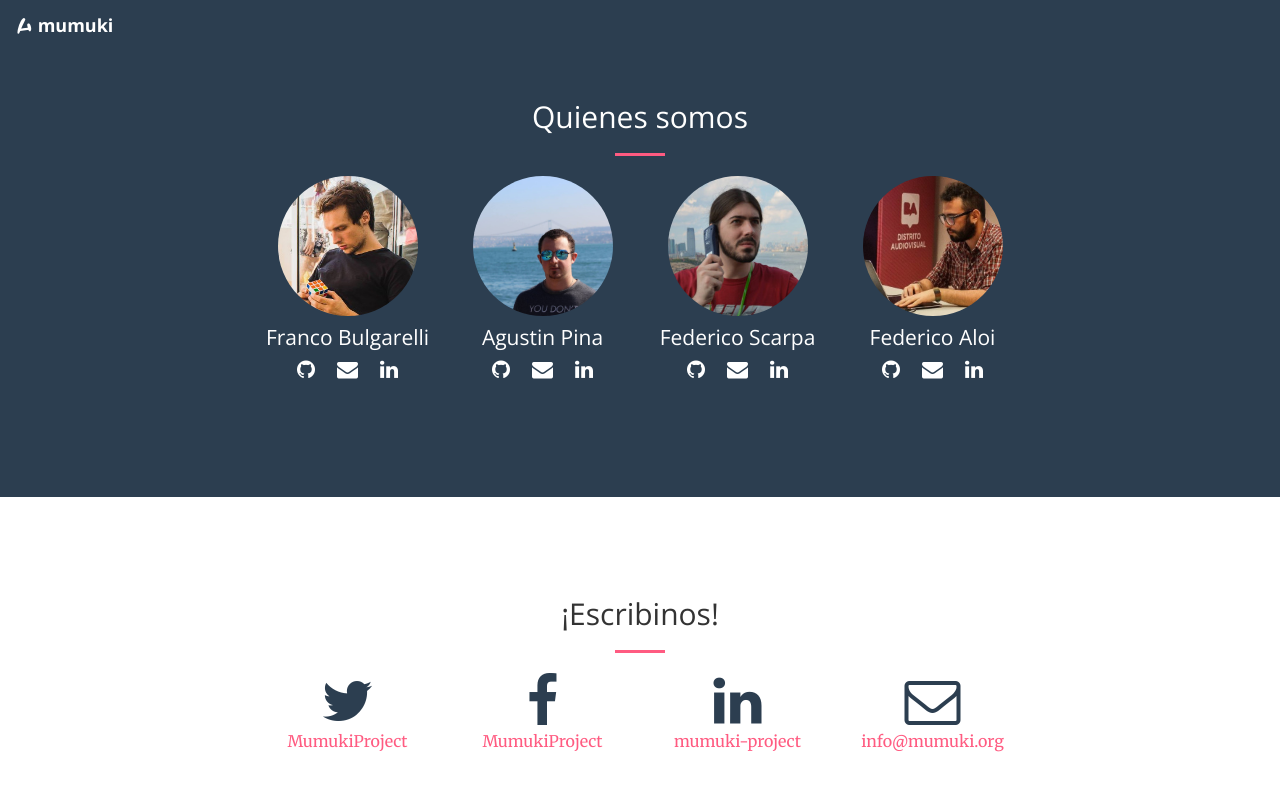
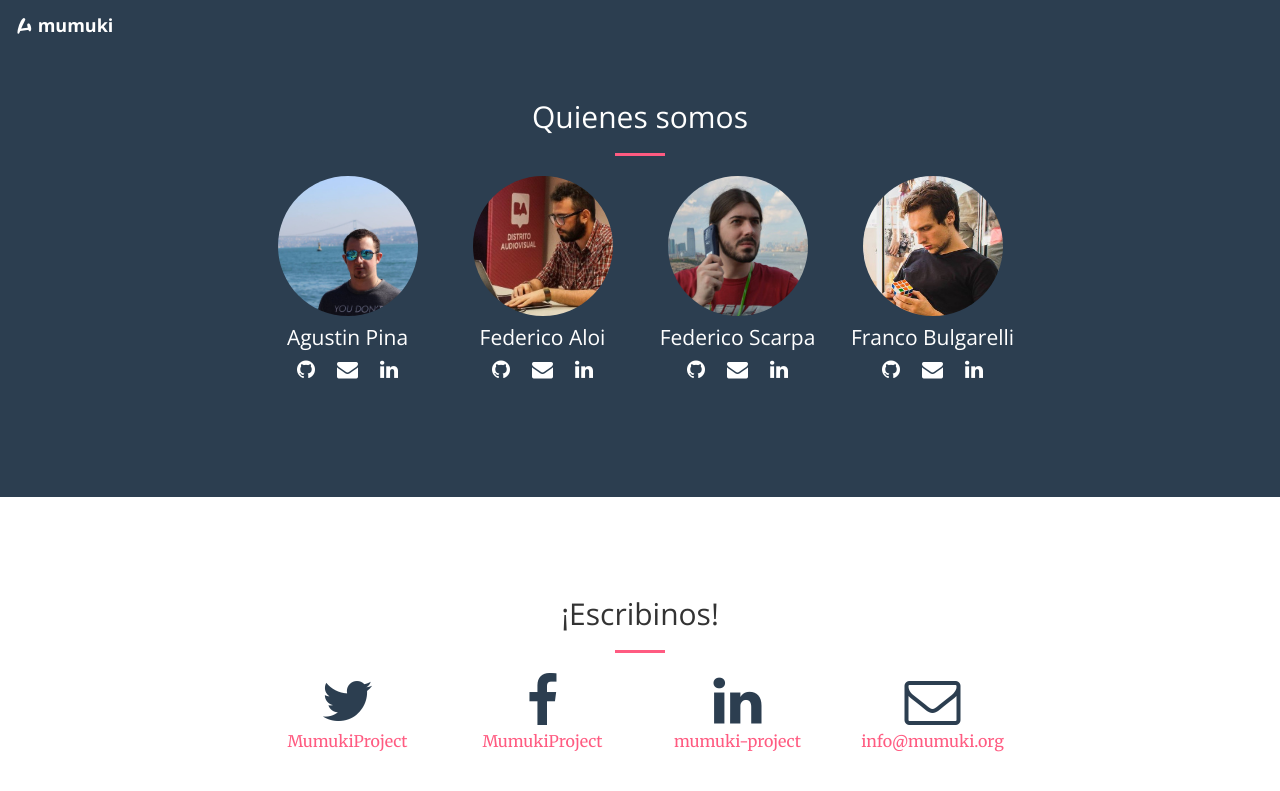
Before and after one commit to mumuki/mumuki.github.io, a Jekyll site: the page built from us.html, in a window 1280 px wide. Shown: the top 791 px of the page. Built offline with Jekyll 4.4.1, drawn with Linux system fonts in a browser that asks for light colours.

Commit message:
Improve responsiveness

```diff
--- a/_includes/contact.html
+++ b/_includes/contact.html
@@ -7,25 +7,25 @@
             </div>
         </div>
         <div class="row">
-            <div class="col-lg-2 col-lg-offset-2 text-center">
+            <div class="col-lg-2 col-md-2 col-xs-6 col-lg-offset-2 col-md-offset-2 text-center">
                 <a href="https://twitter.com/{{ site.twitter_username }}">
                     <i class="fa fa-twitter fa-3x wow bounceIn" data-wow-delay=".1s"></i>
                     <p>{{ site.twitter_username }}</p>
                 </a>
             </div>
-            <div class="col-lg-2 text-center">
+            <div class="col-lg-2 col-md-2 col-xs-6 text-center">
                 <a href="https://facebook.com/{{ site.facebook_username }}">
                     <i class="fa fa-facebook fa-3x wow bounceIn" data-wow-delay=".1s"></i>
                     <p>{{ site.facebook_username }}</p>
                 </a>
             </div>
-            <div class="col-lg-2 text-center">
+            <div class="col-lg-2 col-md-2 col-xs-6 text-center">
                 <a href="https://linkedin.com/company/{{ site.linkedin_username }}">
                     <i class="fa fa-linkedin fa-3x wow bounceIn" data-wow-delay=".1s"></i>
                     <p>{{ site.linkedin_username }}</p>
                 </a>
             </div>
-            <div class="col-lg-2 text-center">
+            <div class="col-lg-2 col-md-2 col-xs-6 text-center">
                 <a href="mailto:{{ site.email }}">
                 <i class="fa fa-envelope-o fa-3x wow bounceIn" data-wow-delay=".1s"></i>
                     <p>{{ site.email }}</p>
--- a/_includes/us.html
+++ b/_includes/us.html
@@ -7,7 +7,70 @@
             </div>
         </div>
         <div class="row">
-            <div class="col-lg-2 col-lg-offset-2 text-center">
+            <div class="col-lg-2 col-md-2 col-xs-6 col-lg-offset-2 col-md-offset-2 text-center">
+                <img src="/img/agus.jpg" class="img-circle person-logo">
+                <h4 class="name-title">Agustin Pina</h4>
+                <div class="row icons">
+                    <div class="col-lg-4 col-md-4 col-xs-4 nopadding">
+                        <a href="https://github.com/aguspina" class="pull-right">
+                            <i class="fa fa-github"></i>
+                        </a>
+                    </div>
+                    <div class="col-lg-4 col-md-4 col-xs-4 nopadding">
+                        <a href="mailto:agus@mumuki.org" class="white-link">
+                            <i class="fa fa-envelope"></i>
+                        </a>
+                    </div>
+                    <div class="col-lg-4 col-md-4 col-xs-4 nopadding">
+                        <a href="https://linkedin.com/in/aguspina" class="pull-left">
+                            <i class="fa fa-linkedin"></i>
+                        </a>
+                    </div>
+                </div>
+            </div>
+            <div class="col-lg-2 col-md-2 col-xs-6 text-center">
+                <img src="/img/faloi.jpg" class="img-circle person-logo">
+                <h4 class="name-title">Federico Aloi</h4>
+                <div class="row icons">
+                    <div class="col-lg-4 col-md-4 col-xs-4 nopadding">
+                        <a href="https://github.com/faloi" class="pull-right">
+                            <i class="fa fa-github"></i>
+                        </a>
+                    </div>
+                    <div class="col-lg-4 col-md-4 col-xs-4 nopadding">
+                        <a href="mailto:fede@mumuki.org" class="white-link">
+                            <i class="fa fa-envelope"></i>
+                        </a>
+                    </div>
+                    <div class="col-lg-4 col-md-4 col-xs-4 nopadding">
+                        <a href="https://linkedin.com/in/faloi" class="pull-left">
+                            <i class="fa fa-linkedin"></i>
+                        </a>
+                    </div>
+                </div>
+            </div>
+            <div class="col-lg-2 col-md-2 col-xs-6 text-center">
+                <img src="/img/fedescarpa.jpg" class="img-circle person-logo">
+                <h4 class="name-title">Federico Scarpa</h4>
+                <div class="row icons">
+                    <div class="col-lg-4 col-md-4 col-xs-4 nopadding">
+                        <a href="https://github.com/fedescarpa" class="pull-right">
+                            <i class="fa fa-github"></i>
+                        </a>
+                    </div>
+                    <div class="col-lg-4 col-md-4 col-xs-4 nopadding">
+                        <a href="mailto:fedescarpa@mumuki.org" class="white-link">
+                            <i class="fa fa-envelope"></i>
+                        </a>
+                    </div>
+                    <div class="col-lg-4 col-md-4 col-xs-4 nopadding">
+                        <a href="https://linkedin.com/in/fedescarpa" class="pull-left">
+                            <i class="fa fa-linkedin"></i>
+                        </a>
+                    </div>
+                </div>
+            </div>
+            <div class="col-lg-2 col-md-2 col-xs-6 text-center">
                 <img src="/img/franco.jpg" class="img-circle person-logo">
                 <h4 class="name-title">Franco Bulgarelli</h4>
                 <div class="row icons">
@@ -28,69 +91,6 @@
                     </div>
                 </div>
             </div>
-            <div class="col-lg-2 text-center">
-                <img src="/img/agus.jpg" class="img-circle person-logo">
-                <h4 class="name-title">Agustin Pina</h4>
-                <div class="row icons">
-                    <div class="col-lg-4 col-md-4 col-xs-4 nopadding">
-                        <a href="https://github.com/aguspina" class="pull-right">
-                            <i class="fa fa-github"></i>
-                        </a>
-                    </div>
-                    <div class="col-lg-4 col-md-4 col-xs-4 nopadding">
-                        <a href="mailto:agus@mumuki.org" class="white-link">
-                            <i class="fa fa-envelope"></i>
-                        </a>
-                    </div>
-                    <div class="col-lg-4 col-md-4 col-xs-4 nopadding">
-                        <a href="https://linkedin.com/in/aguspina" class="pull-left">
-                            <i class="fa fa-linkedin"></i>
-                        </a>
-                    </div>
-                </div>
-            </div>
-            <div class="col-lg-2 text-center">
-                <img src="/img/fedescarpa.jpg" class="img-circle person-logo">
-                <h4 class="name-title">Federico Scarpa</h4>
-                <div class="row icons">
-                    <div class="col-lg-4 col-md-4 col-xs-4 nopadding">
-                        <a href="https://github.com/fedescarpa" class="pull-right">
-                            <i class="fa fa-github"></i>
-                        </a>
-                    </div>
-                    <div class="col-lg-4 col-md-4 col-xs-4 nopadding">
-                        <a href="mailto:fedescarpa@mumuki.org" class="white-link">
-                            <i class="fa fa-envelope"></i>
-                        </a>
-                    </div>
-                    <div class="col-lg-4 col-md-4 col-xs-4 nopadding">
-                        <a href="https://linkedin.com/in/fedescarpa" class="pull-left">
-                            <i class="fa fa-linkedin"></i>
-                        </a>
-                    </div>
-                </div>
-            </div>
-            <div class="col-lg-2 text-center">
-                <img src="/img/faloi.jpg" class="img-circle person-logo">
-                <h4 class="name-title">Federico Aloi</h4>
-                <div class="row icons">
-                    <div class="col-lg-4 col-md-4 col-xs-4 nopadding">
-                        <a href="https://github.com/faloi" class="pull-right">
-                            <i class="fa fa-github"></i>
-                        </a>
-                    </div>
-                    <div class="col-lg-4 col-md-4 col-xs-4 nopadding">
-                        <a href="mailto:fede@mumuki.org" class="white-link">
-                            <i class="fa fa-envelope"></i>
-                        </a>
-                    </div>
-                    <div class="col-lg-4 col-md-4 col-xs-4 nopadding">
-                        <a href="https://linkedin.com/in/faloi" class="pull-left">
-                            <i class="fa fa-linkedin"></i>
-                        </a>
-                    </div>
-                </div>
-            </div>
         </div>
     </div>
 </section>
```
Also changed, not shown: _includes/mumukio-aside.html (+8 -8 lines).
